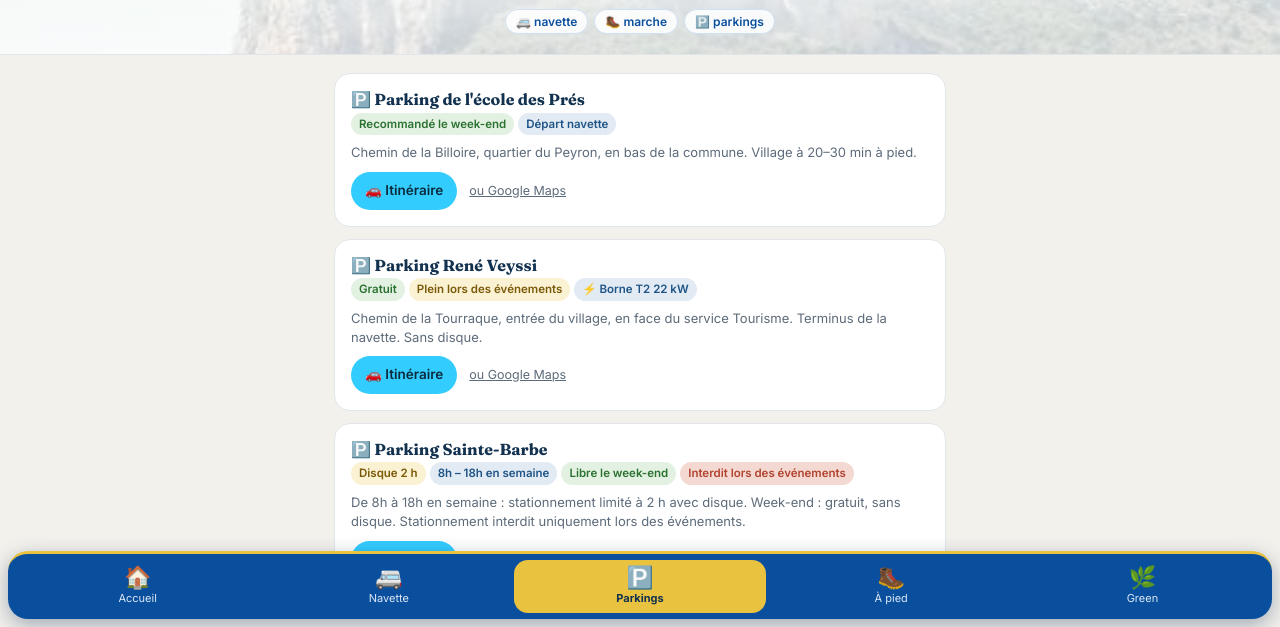
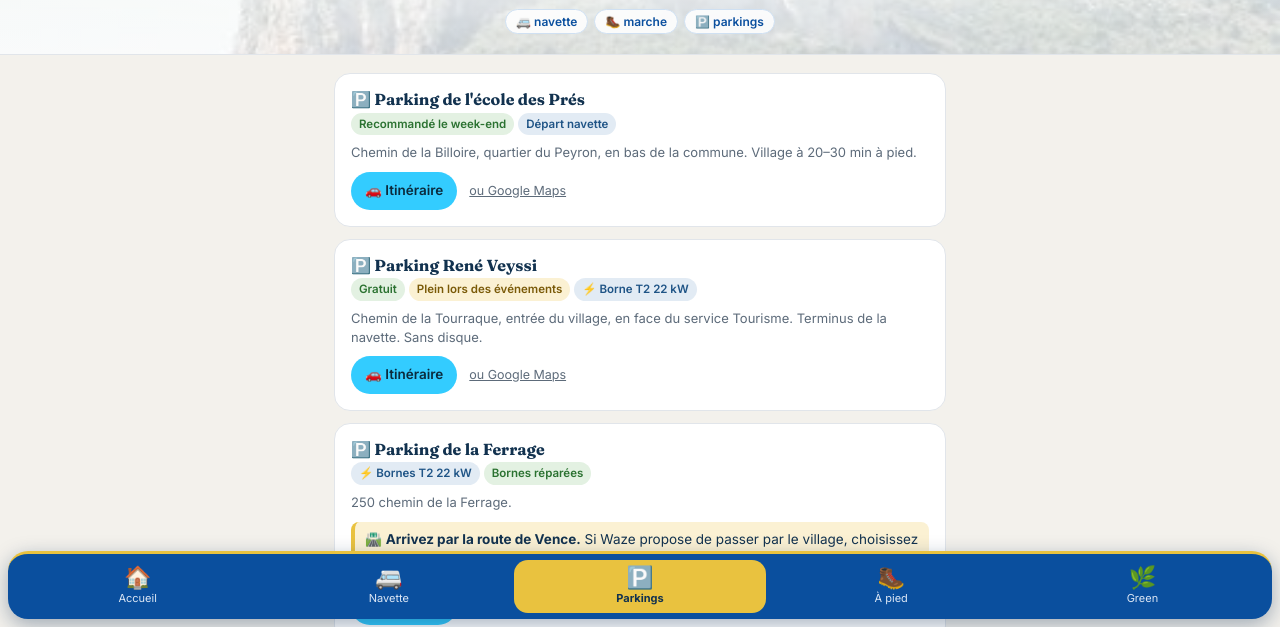
Before and after one commit to azdinebenotmaneboss/baougo, a plain HTML site: page index.html in a window 1280 px wide. Both pictures are taken after a click on the button "🅿️ parkings". Shown: the part 173-800 px from the top of the page. Drawn offline with Linux system fonts and the light colour scheme.

Commit message:
BaouGo v6 : ajout du parking de la Ferrage (accès par la route de Vence)
Co-Authored-By: Claude Opus 5.5 <noreply@anthropic.com>
Claude-Session: https://claude.ai/code/session_017nY74rqx7DBSB5b1VKGZ6e

```diff
--- a/index.html
+++ b/index.html
@@ -128,6 +128,7 @@ nav button.active{color:var(--encre);background:var(--or);font-weight:700}
 .circul-ic{font-size:26px;line-height:1;flex:0 0 auto}
 .circul b{display:block;font-size:16px;margin-bottom:3px}
 .circul span{font-size:13.5px;opacity:.95}
+.via{margin-top:10px;background:var(--ocre-c);border-left:4px solid var(--or);border-radius:8px;padding:8px 10px;font-size:13.5px}
 .nav-gps{display:flex;align-items:center;gap:12px;flex-wrap:wrap;margin-top:10px}
 .nav-gps .btn{margin-top:0}
 .btn.waze{background:#33ccff;color:#0b2a3c}
@@ -252,6 +253,13 @@ nav button.active{color:var(--encre);background:var(--or);font-weight:700}
     <span class="tag t-vert">Gratuit</span><span class="tag t-ocre">Plein lors des événements</span><span class="tag t-ciel">⚡ Borne T2 22 kW</span>
     <p class="muted" style="margin:8px 0 0">Chemin de la Tourraque, entrée du village, en face du service Tourisme. Terminus de la navette. Sans disque.</p>
     <div class="nav-gps"><a class="btn waze" href="https://waze.com/ul?q=Parking%20Ren%C3%A9%20Veyssi%2C%20Chemin%20de%20la%20Tourraque%2C%2006640%20Saint-Jeannet&amp;navigate=yes">🚗 Itinéraire</a><a class="alt" href="https://www.google.com/maps/dir/?api=1&amp;destination=Parking+Ren%C3%A9+Veyssi%2C+Chemin+de+la+Tourraque%2C+06640+Saint-Jeannet">ou Google Maps</a></div>
+  </div>
+  <div class="carte">
+    <h3>🅿️ Parking de la Ferrage</h3>
+    <span class="tag t-ciel">⚡ Bornes T2 22 kW</span><span class="tag t-vert">Bornes réparées</span>
+    <p class="muted" style="margin:8px 0 0">250 chemin de la Ferrage.</p>
+    <div class="via">🛣️ <b>Arrivez par la route de Vence.</b> Si Waze propose de passer par le village, choisissez un autre itinéraire.</div>
+    <div class="nav-gps"><a class="btn waze" href="https://waze.com/ul?q=Parking%20de%20la%20Ferrage%2C%20250%20Chemin%20de%20la%20Ferrage%2C%2006640%20Saint-Jeannet&amp;navigate=yes">🚗 Itinéraire</a><a class="alt" href="https://www.google.com/maps/dir/?api=1&amp;destination=Parking+de+la+Ferrage%2C+250+Chemin+de+la+Ferrage%2C+06640+Saint-Jeannet&amp;waypoints=Route+de+Vence%2C+06640+Saint-Jeannet">ou Google Maps (via route de Vence)</a></div>
   </div>
   <div class="carte">
     <h3>🅿️ Parking Sainte-Barbe</h3>
--- a/sw.js
+++ b/sw.js
@@ -1,5 +1,5 @@
 // BaouGo – cache hors ligne. Changer VERSION à chaque mise à jour des contenus.
-const VERSION = "baougo-v5";
+const VERSION = "baougo-v6";
 const FICHIERS = [
   "./", "index.html", "manifest.webmanifest",
   "img/logo.png", "img/filigrane.jpg", "img/sommet.jpg",
```
